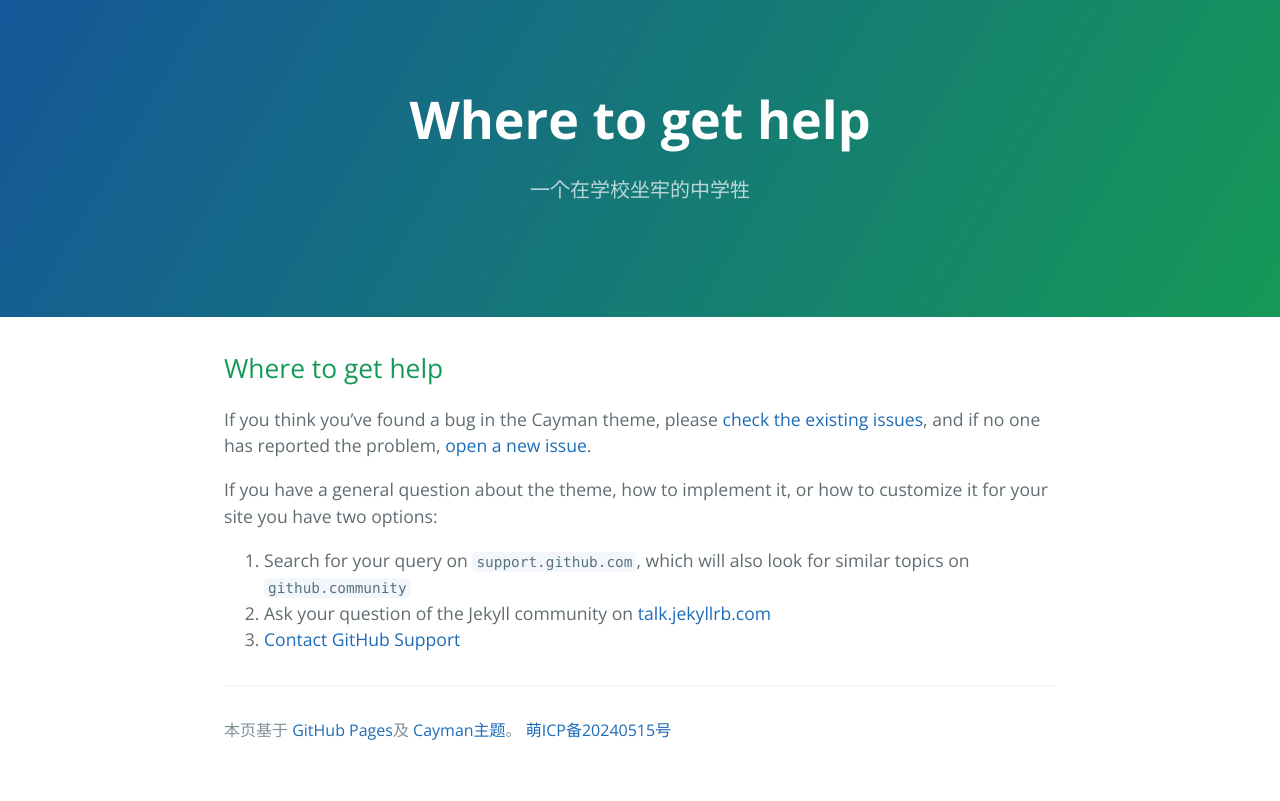
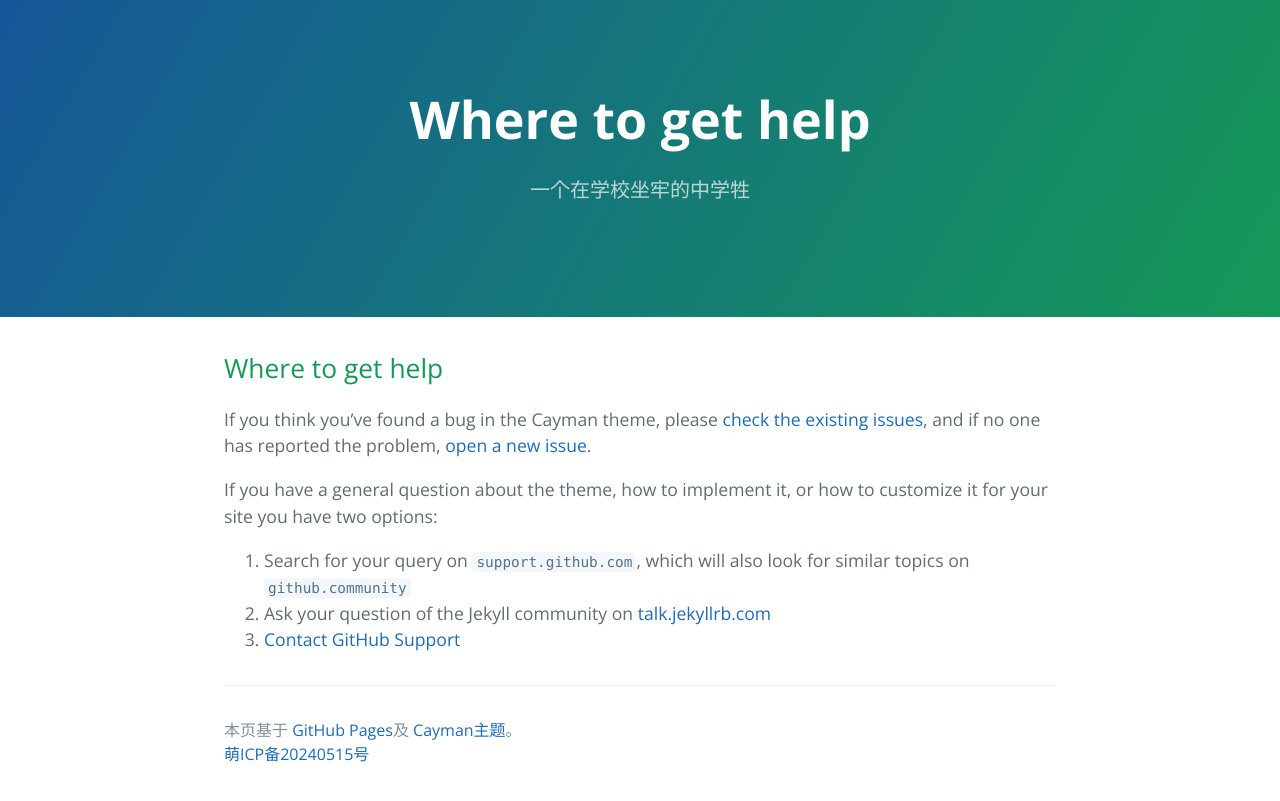
Before and after one commit to Creeper005bili/creeper005bili.github.io, a Jekyll site: the page built from docs/SUPPORT.md, in a window 1280 px wide. Shown: the top 801 px of the page. Built offline with Jekyll 4.4.1, drawn with Linux system fonts in a browser that asks for light colours; our own code applies the rules of GitHub Pages for plain Markdown files.

Commit message:
Update default.html

```diff
--- a/_layouts/default.html
+++ b/_layouts/default.html
@@ -34,7 +34,7 @@
         {% if site.github.is_project_page %}
           <span class="site-footer-owner"><a href="{{ site.github.repository_url }}">{{ site.github.repository_name }}</a> is maintained by <a href="{{ site.github.owner_url }}">{{ site.github.owner_name }}</a>.</span>
         {% endif %}
-        <span class="site-footer-credits">本页基于 <a href="https://pages.github.com">GitHub Pages</a>及 <a href="https://github.com/pages-themes/cayman">Cayman主题</a>。</span>
+        <span class="site-footer-credits">本页基于 <a href="https://pages.github.com">GitHub Pages</a>及 <a href="https://github.com/pages-themes/cayman">Cayman主题</a>。</span><br />
         <a href="https://icp.gov.moe/?keyword=20240515" target="_blank">萌ICP备20240515号</a>
       </footer>
     </main>
```
